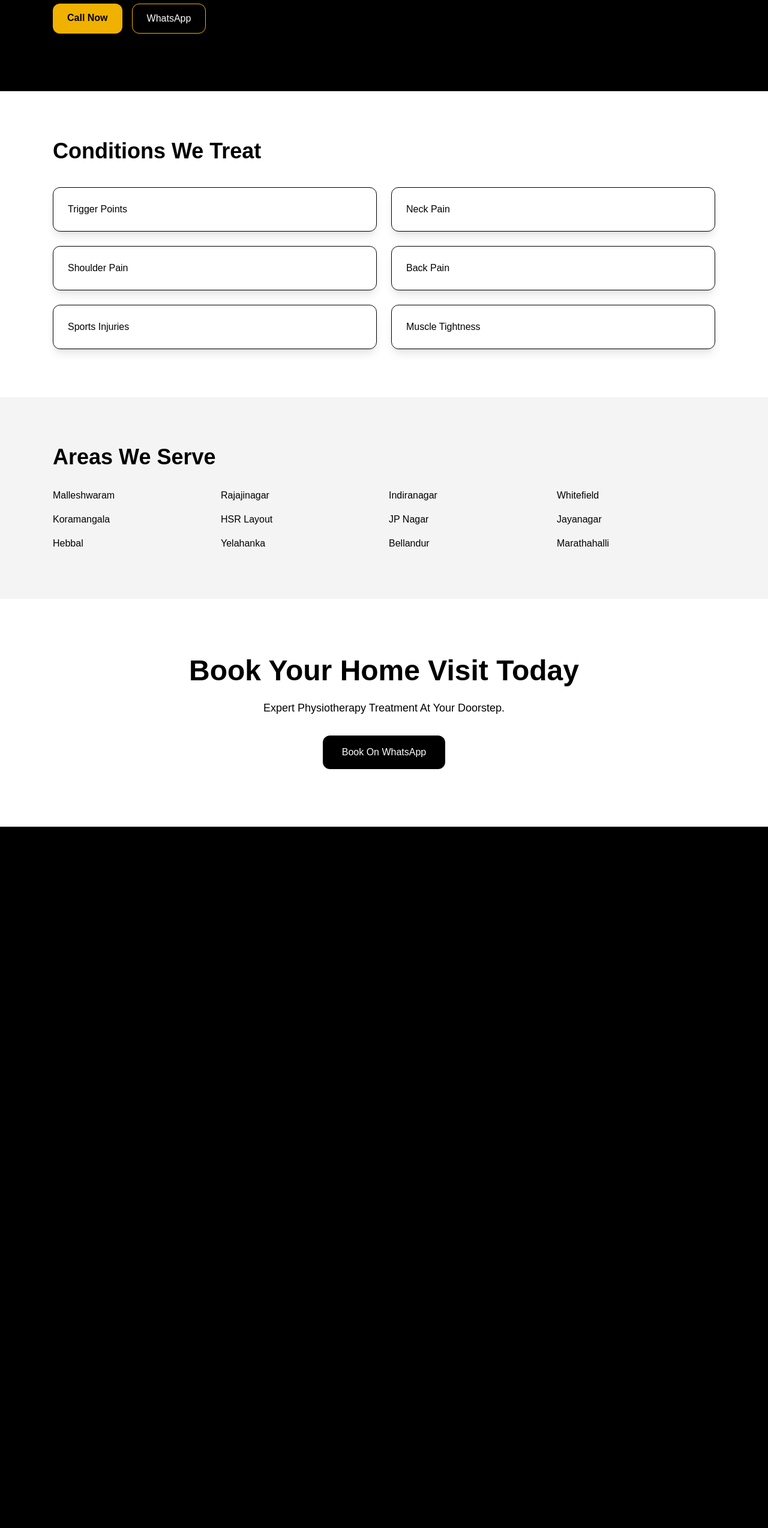
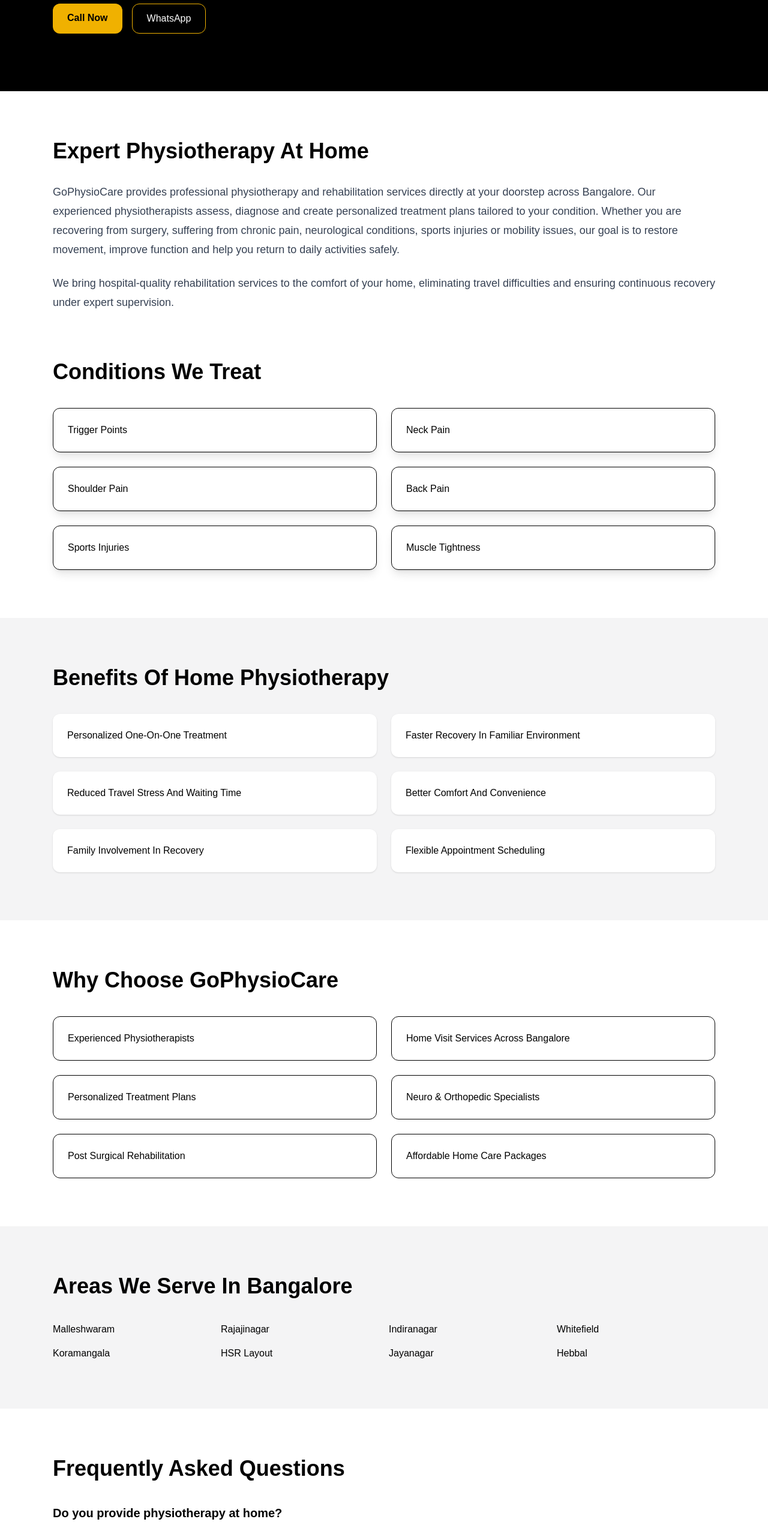
Before and after one commit to Adithyak225500/gophysiocare, a Next.js app: page /dry-needling-bangalore in a window 1280 px wide. Shown: the part 234-2781 px from the top of the page at 60% size. Before the commit the page ends 1612 px from the top, so only its background shows below. Built offline with nearby package versions, Linux system fonts and the light colour scheme.

Commit message:
improved seo service pages

```diff
--- a/app/components/ServicePageTemplate.tsx
+++ b/app/components/ServicePageTemplate.tsx
@@ -1,3 +1,5 @@
+import Link from "next/link";
+
 type ServicePageProps = {
   title: string;
   description: string;
@@ -12,6 +14,8 @@
   return (
     <main className="bg-white min-h-screen text-black">
 
+      {/* HERO */}
+
       <section className="bg-black text-white py-24">
         <div className="max-w-6xl mx-auto px-6">
 
@@ -23,7 +27,7 @@
             {description}
           </p>
 
-          <div className="mt-8 flex gap-4">
+          <div className="mt-8 flex gap-4 flex-wrap">
             <a
               href="tel:8747912575"
               className="bg-yellow-500 text-black px-6 py-3 rounded-xl font-semibold"
@@ -34,7 +38,6 @@
             <a
               href="https://wa.me/918747912575"
               target="_blank"
-              rel="noopener noreferrer"
               className="border border-yellow-500 px-6 py-3 rounded-xl"
             >
               WhatsApp
@@ -44,7 +47,35 @@
         </div>
       </section>
 
+      {/* ABOUT */}
+
       <section className="max-w-6xl mx-auto px-6 py-20">
+
+        <h2 className="text-4xl font-bold mb-8">
+          Expert Physiotherapy At Home
+        </h2>
+
+        <p className="text-lg leading-8 text-gray-700">
+          GoPhysioCare provides professional physiotherapy and rehabilitation
+          services directly at your doorstep across Bangalore. Our experienced
+          physiotherapists assess, diagnose and create personalized treatment
+          plans tailored to your condition. Whether you are recovering from
+          surgery, suffering from chronic pain, neurological conditions, sports
+          injuries or mobility issues, our goal is to restore movement,
+          improve function and help you return to daily activities safely.
+        </p>
+
+        <p className="text-lg leading-8 text-gray-700 mt-6">
+          We bring hospital-quality rehabilitation services to the comfort of
+          your home, eliminating travel difficulties and ensuring continuous
+          recovery under expert supervision.
+        </p>
+
+      </section>
+
+      {/* CONDITIONS */}
+
+      <section className="max-w-6xl mx-auto px-6 pb-20">
 
         <h2 className="text-4xl font-bold mb-10">
           Conditions We Treat
@@ -54,7 +85,7 @@
           {conditions.map((condition) => (
             <div
               key={condition}
-              className="shadow-lg rounded-xl p-6 border"
+              className="shadow-lg rounded-xl p-6 border bg-white"
             >
               {condition}
             </div>
@@ -63,48 +94,197 @@
 
       </section>
 
-      <section className="bg-zinc-100 py-20 text-black">
+      {/* BENEFITS */}
+
+      <section className="bg-zinc-100 py-20">
 
         <div className="max-w-6xl mx-auto px-6">
 
-          <h2 className="text-4xl font-bold mb-8">
-            Areas We Serve
+          <h2 className="text-4xl font-bold mb-10">
+            Benefits Of Home Physiotherapy
           </h2>
 
-          <div className="grid md:grid-cols-4 gap-4">
-            <div>Malleshwaram</div>
-            <div>Rajajinagar</div>
-            <div>Indiranagar</div>
-            <div>Whitefield</div>
-            <div>Koramangala</div>
-            <div>HSR Layout</div>
-            <div>JP Nagar</div>
-            <div>Jayanagar</div>
-            <div>Hebbal</div>
-            <div>Yelahanka</div>
-            <div>Bellandur</div>
-            <div>Marathahalli</div>
+          <div className="grid md:grid-cols-2 gap-6">
+
+            <div className="p-6 bg-white rounded-xl shadow">
+              Personalized One-On-One Treatment
+            </div>
+
+            <div className="p-6 bg-white rounded-xl shadow">
+              Faster Recovery In Familiar Environment
+            </div>
+
+            <div className="p-6 bg-white rounded-xl shadow">
+              Reduced Travel Stress And Waiting Time
+            </div>
+
+            <div className="p-6 bg-white rounded-xl shadow">
+              Better Comfort And Convenience
+            </div>
+
+            <div className="p-6 bg-white rounded-xl shadow">
+              Family Involvement In Recovery
+            </div>
+
+            <div className="p-6 bg-white rounded-xl shadow">
+              Flexible Appointment Scheduling
+            </div>
+
           </div>
 
         </div>
 
       </section>
 
-      <section className="py-24 text-center">
+      {/* WHY CHOOSE */}
+
+      <section className="py-20">
+
+        <div className="max-w-6xl mx-auto px-6">
+
+          <h2 className="text-4xl font-bold mb-10">
+            Why Choose GoPhysioCare
+          </h2>
+
+          <div className="grid md:grid-cols-2 gap-6">
+
+            <div className="border rounded-xl p-6">
+              Experienced Physiotherapists
+            </div>
+
+            <div className="border rounded-xl p-6">
+              Home Visit Services Across Bangalore
+            </div>
+
+            <div className="border rounded-xl p-6">
+              Personalized Treatment Plans
+            </div>
+
+            <div className="border rounded-xl p-6">
+              Neuro & Orthopedic Specialists
+            </div>
+
+            <div className="border rounded-xl p-6">
+              Post Surgical Rehabilitation
+            </div>
+
+            <div className="border rounded-xl p-6">
+              Affordable Home Care Packages
+            </div>
+
+          </div>
+
+        </div>
+
+      </section>
+
+      {/* AREAS */}
+
+      <section className="bg-zinc-100 py-20">
+
+        <div className="max-w-6xl mx-auto px-6">
+
+          <h2 className="text-4xl font-bold mb-10">
+            Areas We Serve In Bangalore
+          </h2>
+
+          <div className="grid md:grid-cols-4 gap-4">
+
+            <Link href="/home-physiotherapy-malleshwaram">Malleshwaram</Link>
+
+            <Link href="/home-physiotherapy-rajajinagar">Rajajinagar</Link>
+
+            <Link href="/home-physiotherapy-indiranagar">Indiranagar</Link>
+
+            <Link href="/home-physiotherapy-whitefield">Whitefield</Link>
+
+            <Link href="/home-physiotherapy-koramangala">Koramangala</Link>
+
+            <Link href="/home-physiotherapy-hsr-layout">HSR Layout</Link>
+
+            <Link href="/home-physiotherapy-jayanagar">Jayanagar</Link>
+
+            <Link href="/home-physiotherapy-hebbal">Hebbal</Link>
+
+          </div>
+
+        </div>
+
+      </section>
+
+      {/* FAQ */}
+
+      <section className="py-20">
+
+        <div className="max-w-6xl mx-auto px-6">
+
+          <h2 className="text-4xl font-bold mb-10">
+            Frequently Asked Questions
+          </h2>
+
+          <div className="space-y-8">
+
+            <div>
+              <h3 className="font-bold text-xl">
+                Do you provide physiotherapy at home?
+              </h3>
+              <p className="mt-2">
+                Yes, we provide home physiotherapy services across Bangalore.
+              </p>
+            </div>
+
+            <div>
+              <h3 className="font-bold text-xl">
+                Which areas do you cover?
+              </h3>
+              <p className="mt-2">
+                We serve major areas including Malleshwaram, Rajajinagar,
+                Whitefield, Indiranagar, Hebbal, Jayanagar and surrounding
+                locations.
+              </p>
+            </div>
+
+            <div>
+              <h3 className="font-bold text-xl">
+                How do I book an appointment?
+              </h3>
+              <p className="mt-2">
+                You can call us directly or contact us through WhatsApp.
+              </p>
+            </div>
+
+            <div>
+              <h3 className="font-bold text-xl">
+                Do you treat neurological conditions?
+              </h3>
+              <p className="mt-2">
+                Yes, we provide stroke rehabilitation, Parkinson’s
+                rehabilitation and neuro physiotherapy services.
+              </p>
+            </div>
+
+          </div>
+
+        </div>
+
+      </section>
+
+      {/* CTA */}
+
+      <section className="bg-black text-white py-24 text-center">
 
         <h2 className="text-5xl font-bold">
           Book Your Home Visit Today
         </h2>
 
         <p className="mt-6 text-lg">
-          Expert Physiotherapy Treatment At Your Doorstep.
+          Expert Physiotherapy Treatment At Your Doorstep Anywhere In Bangalore.
         </p>
 
         <a
           href="https://wa.me/918747912575"
           target="_blank"
-          rel="noopener noreferrer"
-          className="inline-block mt-8 bg-black text-white px-8 py-4 rounded-xl"
+          className="inline-block mt-8 bg-yellow-500 text-black px-8 py-4 rounded-xl font-semibold"
         >
           Book On WhatsApp
         </a>
```
